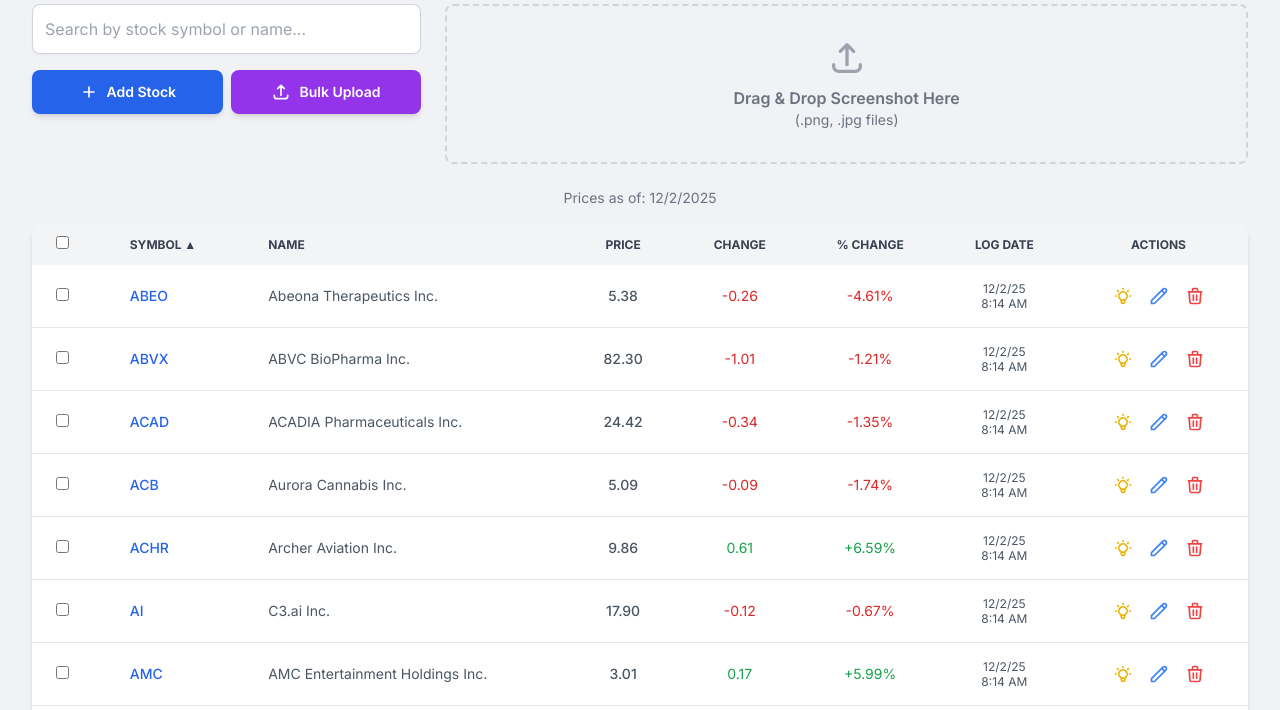
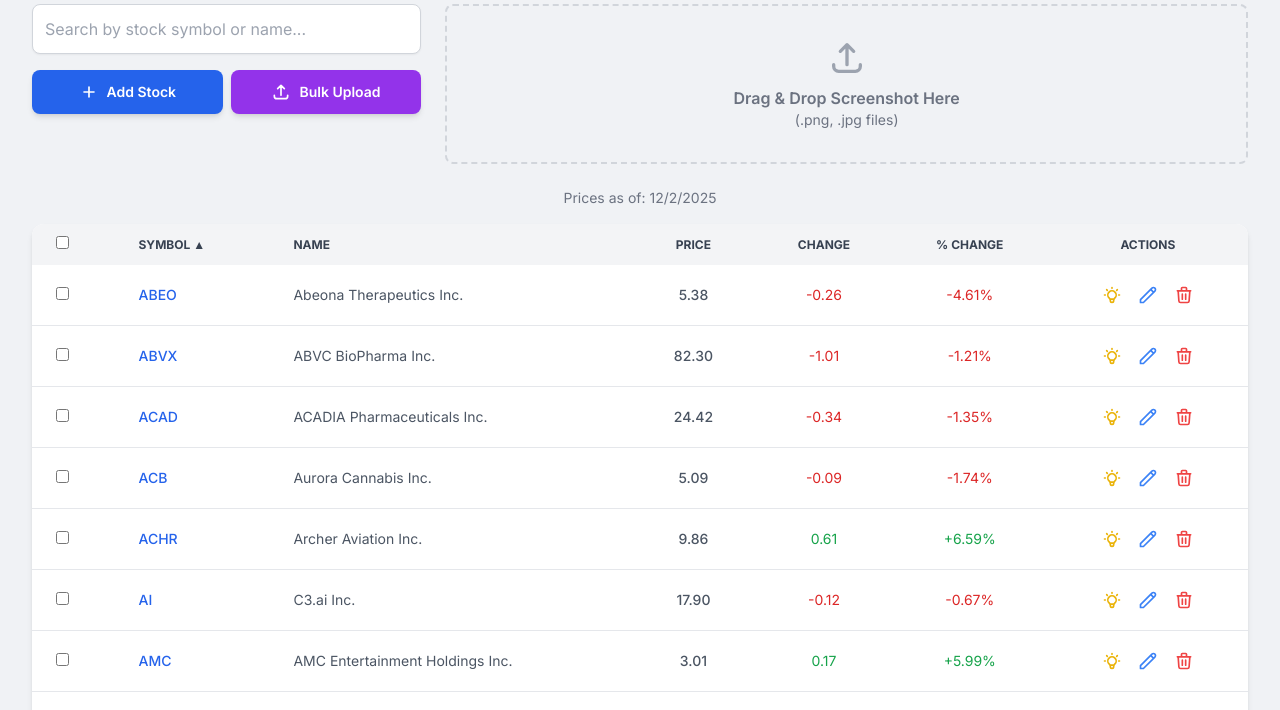
Before and after one commit to fmbanafa-debug/Analyze-Stocks, a plain HTML site: page index.html in a window 1280 px wide. Shown: the part 88-798 px from the top of the page. Drawn offline with nearby package versions, Linux system fonts and the light colour scheme.

Commit message:
Remove logDate from stock data handling
Removed logDate from stock data structure and related logic.

```diff
--- a/index.html
+++ b/index.html
@@ -180,7 +180,6 @@
                             <th scope="col" class="px-6 py-3 cursor-pointer text-center" data-sort="price">Price</th>
                             <th scope="col" class="px-6 py-3 cursor-pointer text-center" data-sort="change">Change</th>
                             <th scope="col" class="px-6 py-3 cursor-pointer text-center" data-sort="changePercent">% Change</th>
-                            <th scope="col" class="px-6 py-3 cursor-pointer text-center" data-sort="logDate">Log Date</th>
                             <th scope="col" class="px-6 py-3 text-center">Actions</th>
                         </tr>
                     </thead>
@@ -190,7 +189,7 @@
                 </table>
             </div>
         </div>
-        <div class="text-center text-xs text-gray-500 mt-2 md-hidden">
+        <div class="text-center text-xs text-gray-500 mt-2 md:hidden">
             ⟷ Scroll table horizontally ⟷
         </div>
     </div>
@@ -388,33 +387,26 @@
             const savedStocks = localStorage.getItem(stockDataKey);
             if (savedStocks && savedStocks.length > 2) {
                 stocks = JSON.parse(savedStocks);
-                // Add logDate to old data for compatibility
-                stocks.forEach(stock => {
-                    if (!stock.logDate) {
-                        stock.logDate = null; // Use null for legacy items for better display
-                    }
-                });
             } else {
                 // Default list if nothing is saved
-                const now = new Date().toISOString();
                 stocks = [
-                    { symbol: 'ABEO', name: 'Abeona Therapeutics Inc.', price: 5.38, change: -0.26, changePercent: '-4.61%', logDate: now },
-                    { symbol: 'ABVX', name: 'ABVC BioPharma Inc.', price: 82.30, change: -1.01, changePercent: '-1.21%', logDate: now },
-                    { symbol: 'ACAD', name: 'ACADIA Pharmaceuticals Inc.', price: 24.42, change: -0.34, changePercent: '-1.35%', logDate: now },
-                    { symbol: 'ACB', name: 'Aurora Cannabis Inc.', price: 5.09, change: -0.09, changePercent: '-1.74%', logDate: now },
-                    { symbol: 'ACHR', name: 'Archer Aviation Inc.', price: 9.86, change: 0.61, changePercent: '+6.59%', logDate: now },
-                    { symbol: 'AI', name: 'C3.ai Inc.', price: 17.90, change: -0.12, changePercent: '-0.67%', logDate: now },
-                    { symbol: 'AMC', name: 'AMC Entertainment Holdings Inc.', price: 3.01, change: 0.17, changePercent: '+5.99%', logDate: now },
-                    { symbol: 'ARM', name: 'Arm Holdings plc', price: 142.91, change: -3.63, changePercent: '-2.48%', logDate: now },
-                    { symbol: 'GME', name: 'GameStop Corp.', price: 26.08, change: 0.20, changePercent: '+0.77%', logDate: now },
-                    { symbol: 'HOOD', name: 'Robinhood Markets Inc.', price: 124.78, change: 3.87, changePercent: '+3.20%', logDate: now },
-                    { symbol: 'IONQ', name: 'IonQ Inc.', price: 70.41, change: 3.60, changePercent: '+5.39%', logDate: now },
-                    { symbol: 'LCID', name: 'Lucid Group Inc.', price: 21.10, change: 0.60, changePercent: '+2.93%', logDate: now },
-                    { symbol: 'PLTR', name: 'Palantir Technologies Inc.', price: 182.39, change: 5.42, changePercent: '+3.06%', logDate: now },
-                    { symbol: 'RIVN', name: 'Rivian Automotive Inc.', price: 14.38, change: -0.30, changePercent: '-2.04%', logDate: now },
-                    { symbol: 'SOFI', name: 'SoFi Technologies Inc.', price: 29.51, change: 1.40, changePercent: '+4.98%', logDate: now },
-                    { symbol: 'SOUN', name: 'SoundHound AI Inc.', price: 16.25, change: 0.62, changePercent: '+3.97%', logDate: now },
-                    { symbol: 'U', name: 'Unity Software Inc.', price: 46.05, change: 0.60, changePercent: '+1.32%', logDate: now }
+                    { symbol: 'ABEO', name: 'Abeona Therapeutics Inc.', price: 5.38, change: -0.26, changePercent: '-4.61%' },
+                    { symbol: 'ABVX', name: 'ABVC BioPharma Inc.', price: 82.30, change: -1.01, changePercent: '-1.21%' },
+                    { symbol: 'ACAD', name: 'ACADIA Pharmaceuticals Inc.', price: 24.42, change: -0.34, changePercent: '-1.35%' },
+                    { symbol: 'ACB', name: 'Aurora Cannabis Inc.', price: 5.09, change: -0.09, changePercent: '-1.74%' },
+                    { symbol: 'ACHR', name: 'Archer Aviation Inc.', price: 9.86, change: 0.61, changePercent: '+6.59%' },
+                    { symbol: 'AI', name: 'C3.ai Inc.', price: 17.90, change: -0.12, changePercent: '-0.67%' },
+                    { symbol: 'AMC', name: 'AMC Entertainment Holdings Inc.', price: 3.01, change: 0.17, changePercent: '+5.99%' },
+                    { symbol: 'ARM', name: 'Arm Holdings plc', price: 142.91, change: -3.63, changePercent: '-2.48%' },
+                    { symbol: 'GME', name: 'GameStop Corp.', price: 26.08, change: 0.20, changePercent: '+0.77%' },
+                    { symbol: 'HOOD', name: 'Robinhood Markets Inc.', price: 124.78, change: 3.87, changePercent: '+3.20%' },
+                    { symbol: 'IONQ', name: 'IonQ Inc.', price: 70.41, change: 3.60, changePercent: '+5.39%' },
+                    { symbol: 'LCID', name: 'Lucid Group Inc.', price: 21.10, change: 0.60, changePercent: '+2.93%' },
+                    { symbol: 'PLTR', name: 'Palantir Technologies Inc.', price: 182.39, change: 5.42, changePercent: '+3.06%' },
+                    { symbol: 'RIVN', name: 'Rivian Automotive Inc.', price: 14.38, change: -0.30, changePercent: '-2.04%' },
+                    { symbol: 'SOFI', name: 'SoFi Technologies Inc.', price: 29.51, change: 1.40, changePercent: '+4.98%' },
+                    { symbol: 'SOUN', name: 'SoundHound AI Inc.', price: 16.25, change: 0.62, changePercent: '+3.97%' },
+                    { symbol: 'U', name: 'Unity Software Inc.', price: 46.05, change: 0.60, changePercent: '+1.32%' }
                 ];
             }
         }
@@ -424,8 +416,8 @@
             loadingModal.querySelector('p').textContent = 'AI is analyzing your screenshot for stocks...';
             loadingModal.classList.remove('hidden');
 
-            const apiKey = "AIzaSyBnxyoQ6tXynHpRysmYUF8mAuj5DPXyK4E";
-            const apiUrl = `https://generativelanguage.googleapis.com/v1beta/models/gemini-2.5-flash:generateContent?key=`;
+            const apiKey = "AIzaSyDnEXbl4H664dLyY6SXlRH4IFwHX0EdVew";
+            const apiUrl = `https://generativelanguage.googleapis.com/v1beta/models/gemini-2.5-flash-preview-05-20:generateContent?key=${apiKey}`;
 
             const prompt = `Analyze the provided screenshot of a stock watchlist or financial website. Extract ALL stock symbols, company names, and their current prices. Return a JSON array of objects, where each object has keys: "symbol", "name", and "price". The price should be a number. If no stocks are found, return an empty array.`;
 
@@ -471,10 +463,10 @@
             analystLoading.classList.remove('hidden');
             analystForm.classList.add('hidden');
 
-            const apiKey = "AIzaSyBnxyoQ6tXynHpRysmYUF8mAuj5DPXyK4E";
-            const apiUrl = `https://generativelanguage.googleapis.com/v1beta/models/gemini-2.5-flash:generateContent?key=`;
+            const apiKey = "AIzaSyDnEXbl4H664dLyY6SXlRH4IFwHX0EdVew";
+            const apiUrl = `https://generativelanguage.googleapis.com/v1beta/models/gemini-2.5-flash-preview-05-20:generateContent?key=${apiKey}`;
 
-            const systemPrompt = "You are a world-class financial analyst named 'Banafa's Tool'. Provide concise, insightful, easy-to-understand analysis on stocks using real-time search data. Format answers with markdown (bolding, bullet points). Start with a brief, friendly greeting.";
+            const systemPrompt = "You are a world-class financial analyst named 'Gem'. Provide concise, insightful, easy-to-understand analysis on stocks using real-time search data. Format answers with markdown (bolding, bullet points). Start with a brief, friendly greeting.";
 
             const payload = {
                 contents: [{ parts: [{ text: query }] }],
@@ -602,28 +594,10 @@
         }
 
         // --- Table Rendering and Logic ---
-        function formatLogDate(isoString) {
-            if (!isoString) {
-                return 'N/A';
-            }
-            const date = new Date(isoString);
-            if (isNaN(date.getTime())) {
-                return 'N/A'; // Handles invalid date strings gracefully in all browsers
-            }
-
-            const dateOptions = { year: '2-digit', month: 'numeric', day: 'numeric' };
-            const timeOptions = { hour: 'numeric', minute: 'numeric', hour12: true };
-
-            const datePart = date.toLocaleDateString(undefined, dateOptions);
-            const timePart = date.toLocaleTimeString([], timeOptions); // Use [] for default locale which is more robust
-
-            return `${datePart}<br>${timePart}`;
-        }
-
         function renderTable() {
             stockTableBody.innerHTML = '';
             if (filteredStocks.length === 0) {
-                 stockTableBody.innerHTML = `<tr><td colspan="8" class="text-center py-10 text-gray-500">No matching stocks found.</td></tr>`;
+                 stockTableBody.innerHTML = `<tr><td colspan="7" class="text-center py-10 text-gray-500">No matching stocks found.</td></tr>`;
                  return;
             }
             filteredStocks.forEach(stock => {
@@ -633,7 +607,6 @@
                 row.dataset.symbol = stock.symbol;
 
                 const changeColor = stock.change >= 0 ? 'text-green-600' : 'text-red-600';
-                const formattedLogDate = formatLogDate(stock.logDate);
 
                 row.innerHTML = `
                     <td class="px-6 py-4">
@@ -646,7 +619,6 @@
                     <td class="px-6 py-4 text-center font-medium">${stock.price.toFixed(2)}</td>
                     <td class="px-6 py-4 text-center ${changeColor}">${stock.change.toFixed(2)}</td>
                     <td class="px-6 py-4 text-center ${changeColor}">${stock.changePercent}</td>
-                    <td class="px-6 py-4 text-center text-xs leading-tight">${formattedLogDate}</td>
                     <td class="px-6 py-4 text-center">
                         <div class="flex justify-center items-center space-x-2">
                             <button title="AI Analyst" data-action="analyze" class="p-1 text-yellow-500 hover:text-yellow-700">
@@ -737,15 +709,13 @@
                 const existingSymbols = new Set(stocks.map(s => s.symbol));
                 const newStocks = parsedBulkStocks.filter(s => !existingSymbols.has(s.symbol));
 
-                const now = new Date().toISOString();
                 newStocks.forEach(stock => {
                     stocks.unshift({
                         symbol: stock.symbol,
                         name: stock.name,
                         price: stock.price,
                         change: 0,
-                        changePercent: '0.00%',
-                        logDate: now
+                        changePercent: '0.00%'
                     });
                 });
 
@@ -901,7 +871,7 @@
             const name = document.getElementById('addName').value;
             const price = parseFloat(document.getElementById('addPrice').value);
             if (symbol && name && !isNaN(price)) {
-                stocks.unshift({ symbol, name, price, change: 0, changePercent: '0.00%', logDate: new Date().toISOString() });
+                stocks.unshift({ symbol, name, price, change: 0, changePercent: '0.00%' });
                 saveStocks();
                 addModal.classList.add('hidden');
                 addForm.reset();
@@ -926,7 +896,6 @@
                     stockToEdit.symbol = newSymbol;
                     stockToEdit.name = newName;
                     stockToEdit.price = newPrice;
-                    stockToEdit.logDate = new Date().toISOString();
                     saveStocks();
                 }
                 editModal.classList.add('hidden');
```
